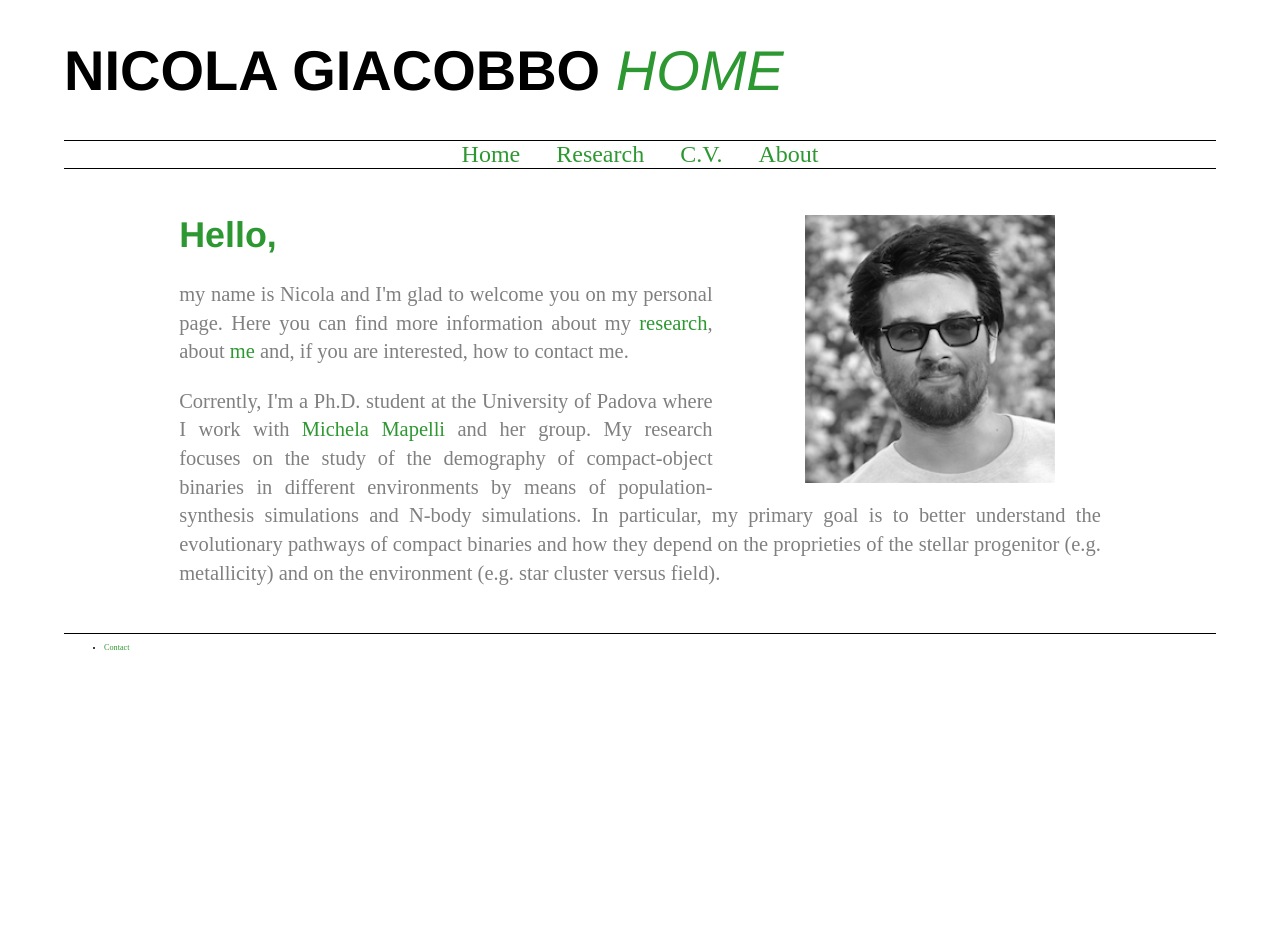
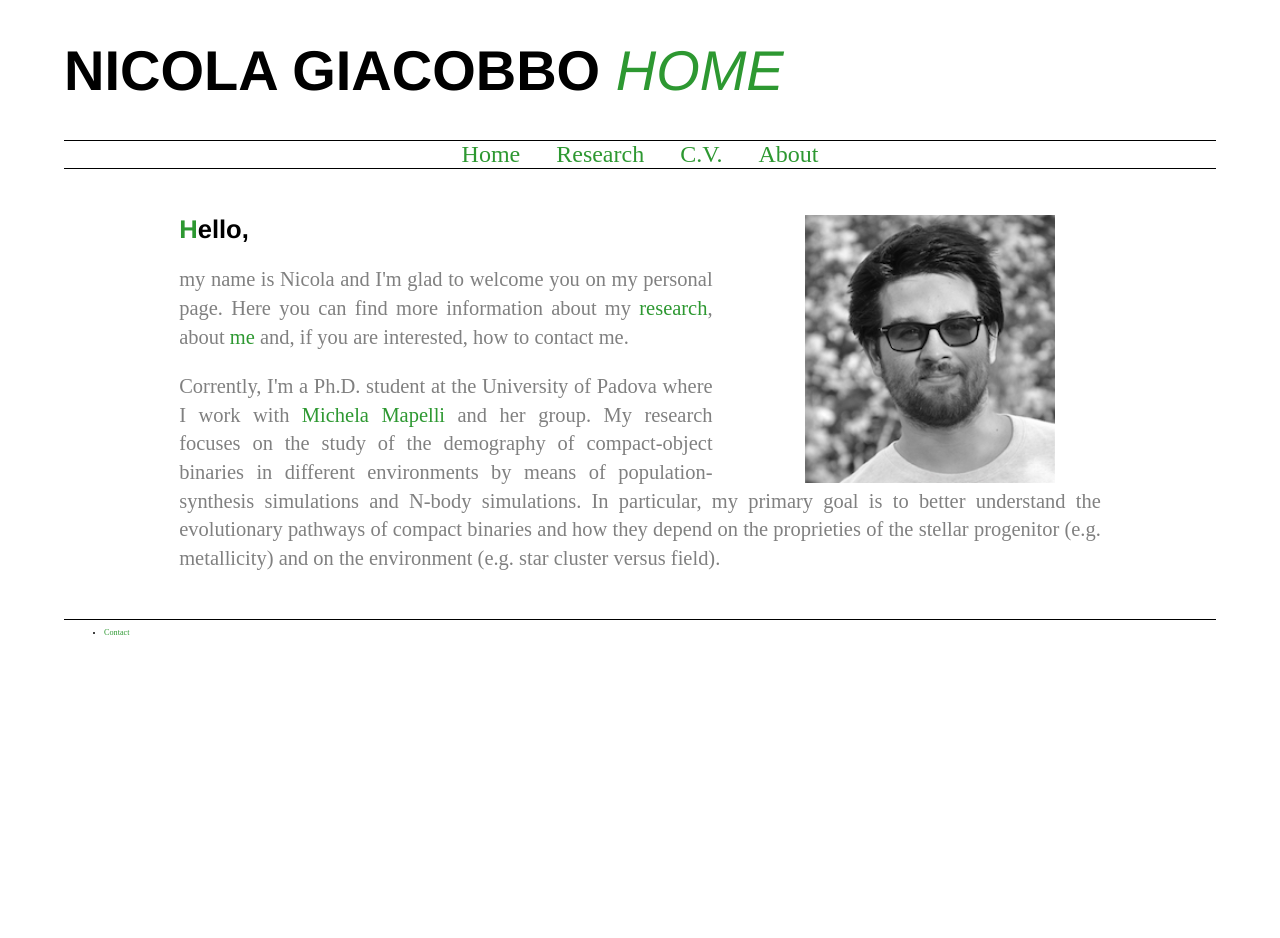
Before and after one commit to GiacobboNicola/giacobbonicola.github.io, a Jekyll site: the page built from index.html, in a window 1280 px wide. Built offline with Jekyll 4.4.1, drawn with Linux system fonts in a browser that asks for light colours.

Commit message:
new title style

```diff
--- a/_layouts/home.html
+++ b/_layouts/home.html
@@ -29,7 +29,7 @@
 		<footer>
 		<div class="longtext">
 			<img src="../images/Nicola_ProfileBW.JPG"  alt="Me" width="250" style="margin-left: 10%; margin-right: 5%; float: right">
-			<h1> <span class='g'>H</span>ello, </h1>
+			<h2> <span class='g'>H</span>ello, </h2>
 			<p> my name is Nicola and I'm glad to welcome you on my personal page. Here you can find more information about my
 				<a href="/item2">research</a>, about <a href="/item4">me</a> and, if you are interested, how to contact me. </p>
 			<p> Corrently, I'm a Ph.D. student at the University of Padova where I work with <a href="http://web.pd.astro.it/mapelli">Michela Mapelli</a>
--- a/_layouts/research.html
+++ b/_layouts/research.html
@@ -39,7 +39,7 @@
 		</div>
 		<div>
 			<h2 style="text-align:center"><span class='r'>M</span>assive Objetcs in <span class='r'>B</span>inary <span class='r'>S</span>tellar <span class='r'>E</span>volution</h2>
-			<img src="../images/LogoMBSE.png" alt="Logo" width="200" style="margin-left: 15%; margin-right: 5%; margin-bottom: 5%; margin-top: 5%; float: left">
+			<img src="../images/LogoMOBSE.png" alt="Logo" width="200" style="margin-left: 15%; margin-right: 5%; margin-bottom: 5%; margin-top: 5%; float: left">
 	        <div class="longtext">
 				<p> MOBSE is the population-synthesis code I have developed during my Master's Thesis and my first-year of PhD research
 					(<a href="http://adsabs.harvard.edu/abs/2017arXiv171103556G">Giacobbo et al. 2018</a>). It is an upgraded version of BSE (acronym
@@ -53,7 +53,7 @@
 		</div>
 		<div>
 			<h2 style="text-align:center"><span class='r'>S</span>tellar <span class='r'>EV</span>olution for <span class='r'>N</span>-body code</h2>
-			<img src="../images/LogoSEVN.png" alt="Logo" width="200" style="margin-left: 10%; margin-right: 10%; float: right; border-radius: 30%">
+			<img src="../images/LogoSEVN.jpg" alt="Logo" width="200" style="margin-left: 10%; margin-right: 10%; float: right; border-radius: 30%">
 			<div class="longtext">
 				<p> SEVN (presented in <a href="">Spera, Mapelli & Bressan 2015</a>) is our new open source population synthesis code. The mass spectrum of black
 					holes we predicted with SEVN was recently used by the LIGO-Virgo collaboration to constrain the metallicity of the progenitors
```
